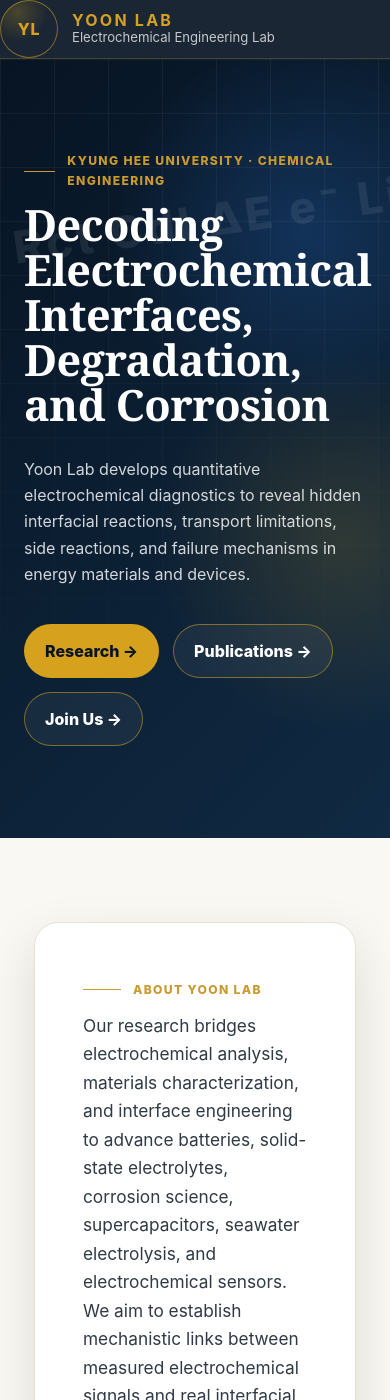
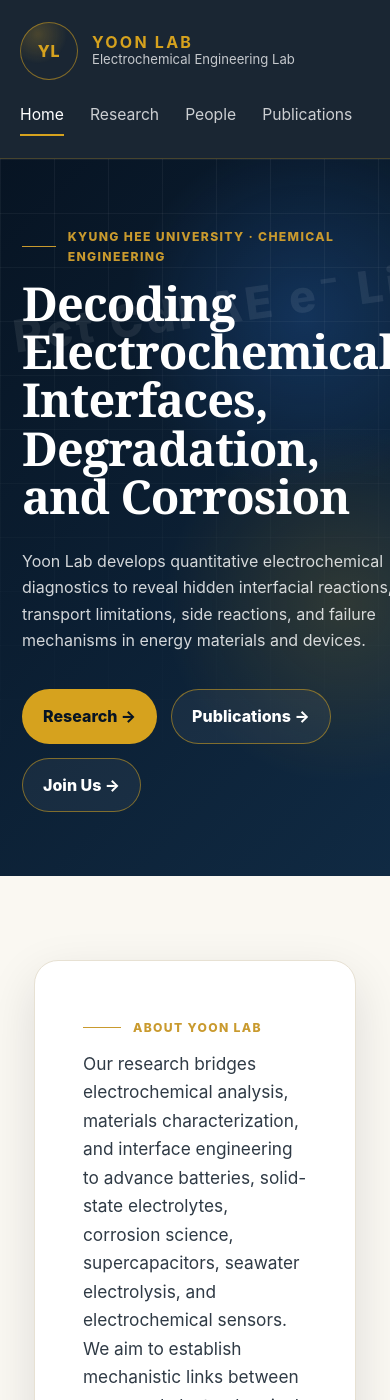
Before and after one commit to tyoon-lab/tyoon-lab.github.io, a Jekyll site: the page built from index.html, in a window 390 px wide and 1400 px high. Built offline with Jekyll 4.4.1, drawn with Linux system fonts in a browser that asks for light colours.

Commit message:
FINAL MOBILE FIX — direct header + hero override

```diff
--- a/assets/css/style.css
+++ b/assets/css/style.css
@@ -1156,3 +1156,132 @@
     bottom: 2px !important;
   }
 }
+
+/* =========================================================
+   FINAL MOBILE FIX — direct header + hero override
+   This must stay at the very bottom of style.css.
+   ========================================================= */
+
+@media (max-width: 820px) {
+  /* Header: brand row + navigation row */
+  .site-header {
+    display: flex !important;
+    flex-direction: column !important;
+    align-items: stretch !important;
+    justify-content: flex-start !important;
+    gap: 14px !important;
+    width: 100% !important;
+    max-width: 100% !important;
+    padding: 22px 20px 14px !important;
+    overflow: hidden !important;
+  }
+
+  .site-header .brand,
+  .brand {
+    display: flex !important;
+    align-items: center !important;
+    gap: 14px !important;
+    width: 100% !important;
+    max-width: 100% !important;
+    min-width: 0 !important;
+    flex: 0 0 auto !important;
+  }
+
+  .brand-mark {
+    flex: 0 0 58px !important;
+    width: 58px !important;
+    height: 58px !important;
+    min-width: 58px !important;
+    min-height: 58px !important;
+    max-width: 58px !important;
+    max-height: 58px !important;
+    aspect-ratio: 1 / 1 !important;
+    border-radius: 50% !important;
+  }
+
+  .brand-text {
+    flex: 1 1 auto !important;
+    min-width: 0 !important;
+    max-width: 100% !important;
+  }
+
+  .brand-text strong {
+    display: block !important;
+    font-size: 1rem !important;
+    line-height: 1.05 !important;
+    letter-spacing: 0.14em !important;
+  }
+
+  .brand-text small {
+    display: block !important;
+    font-size: 0.82rem !important;
+    line-height: 1.25 !important;
+    white-space: normal !important;
+  }
+
+  .site-nav {
+    position: static !important;
+    display: flex !important;
+    flex-direction: row !important;
+    align-items: center !important;
+    justify-content: flex-start !important;
+    gap: 26px !important;
+    width: 100% !important;
+    max-width: 100% !important;
+    min-width: 0 !important;
+    margin: 0 !important;
+    padding: 2px 0 8px !important;
+    background: transparent !important;
+    overflow-x: auto !important;
+    overflow-y: hidden !important;
+    white-space: nowrap !important;
+    -webkit-overflow-scrolling: touch !important;
+    scrollbar-width: none !important;
+  }
+
+  .site-nav::-webkit-scrollbar {
+    display: none !important;
+  }
+
+  .site-nav a {
+    flex: 0 0 auto !important;
+    white-space: nowrap !important;
+    padding: 6px 0 10px !important;
+    font-size: 0.98rem !important;
+  }
+
+  .site-nav a::after {
+    bottom: 2px !important;
+  }
+
+  /* Hero: collapse desktop two-column layout on mobile */
+  .hero {
+    min-height: auto !important;
+    overflow: hidden !important;
+  }
+
+  .hero-inner {
+    display: grid !important;
+    grid-template-columns: 1fr !important;
+    width: 100% !important;
+    max-width: 100% !important;
+    padding: 68px 22px 64px !important;
+    gap: 28px !important;
+  }
+
+  .hero h1 {
+    max-width: 100% !important;
+    font-size: clamp(2.75rem, 12vw, 3.55rem) !important;
+    line-height: 1.03 !important;
+    letter-spacing: -0.018em !important;
+  }
+
+  .hero p {
+    max-width: 100% !important;
+    font-size: 1rem !important;
+  }
+
+  .signal-card {
+    display: none !important;
+  }
+}
```
Also changed, not shown: 1 other file.
